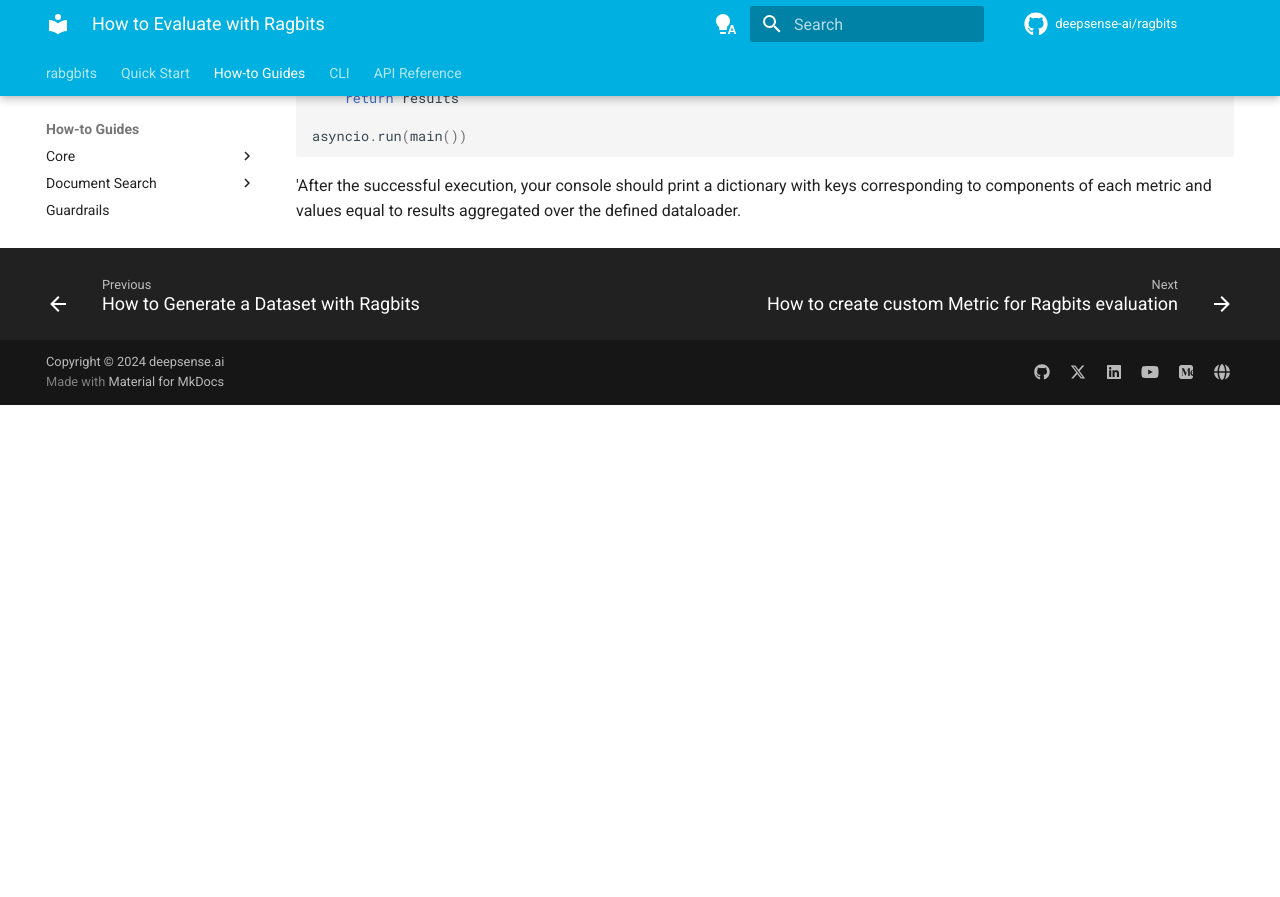
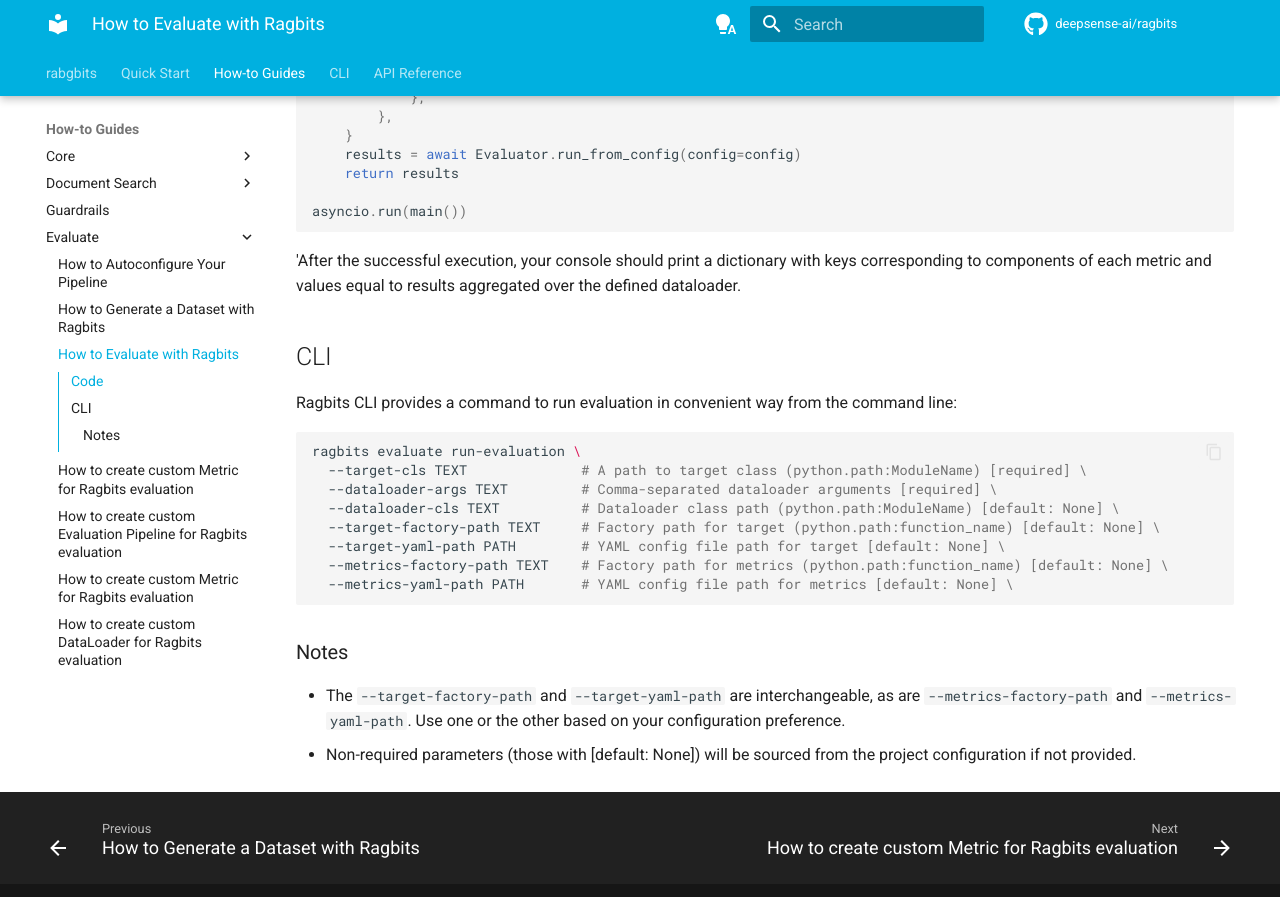
Before and after one commit to deepsense-ai/ragbits, an MkDocs documentation site: the page built from docs/how-to/evaluate/evaluate.md, in a window 1280 px wide and 900 px high, scrolled down 916 px. Shown: the top 897 px of the window. Built offline with MkDocs 1.6.1 and Material for MkDocs 9.7.7, drawn with Linux system fonts in a browser that asks for light colours; comment, search, counter and statistics services are not loaded; before the commit the page ends 1321 px from its top, so only the background shows below that.

Commit message:
update evaluate readme with cli

````diff
--- a/docs/how-to/evaluate/evaluate.md
+++ b/docs/how-to/evaluate/evaluate.md
@@ -7,6 +7,9 @@ Before running the evaluation, ensure the following prerequisites are met:
 1. Define the `EvaluationPipeline` structure class ([Example](optimize.md#define-the-optimized-pipeline-structure))
 2. Define the `Metrics` and organize them into a `MetricSet` ([Example](optimize.md#define-the-metrics))
 3. Define the `DataLoader` ([Example](optimize.md#define-the-data-loader))
+
+
+## Code
 
 The evaluation example is very similar to the one used in [optimization](optimize.md), and it utilizes the same implementations of the required classes.
 The only difference is in the structure of the configuration file, as it does not need to include optimizer options or the parameters to be optimized.
@@ -42,3 +45,27 @@ asyncio.run(main())
 ```
 'After the successful execution, your console should print a dictionary with keys corresponding to components of each metric and values
 equal to results aggregated over the defined dataloader.
+
+
+## CLI
+
+
+Ragbits CLI provides a command to run evaluation in convenient way from the command line:
+
+
+```bash
+ragbits evaluate run-evaluation \
+  --target-cls TEXT              # A path to target class (python.path:ModuleName) [required] \
+  --dataloader-args TEXT         # Comma-separated dataloader arguments [required] \
+  --dataloader-cls TEXT          # Dataloader class path (python.path:ModuleName) [default: None] \
+  --target-factory-path TEXT     # Factory path for target (python.path:function_name) [default: None] \
+  --target-yaml-path PATH        # YAML config file path for target [default: None] \
+  --metrics-factory-path TEXT    # Factory path for metrics (python.path:function_name) [default: None] \
+  --metrics-yaml-path PATH       # YAML config file path for metrics [default: None] \
+```
+
+### Notes
+
+* The `--target-factory-path` and `--target-yaml-path` are interchangeable, as are `--metrics-factory-path` and `--metrics-yaml-path`.
+Use one or the other based on your configuration preference.
+* Non-required parameters (those with [default: None]) will be sourced from the project configuration if not provided.
````
